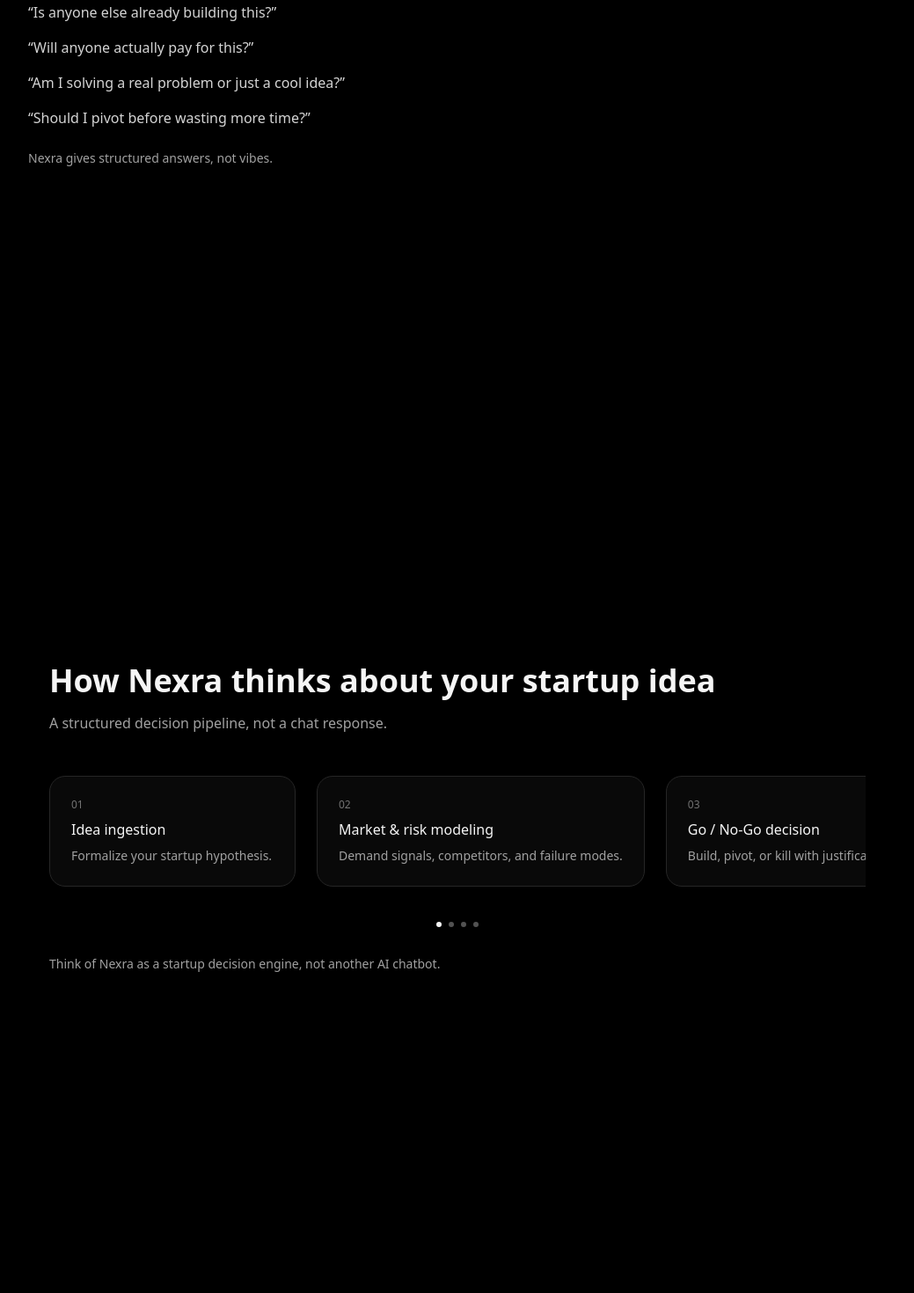
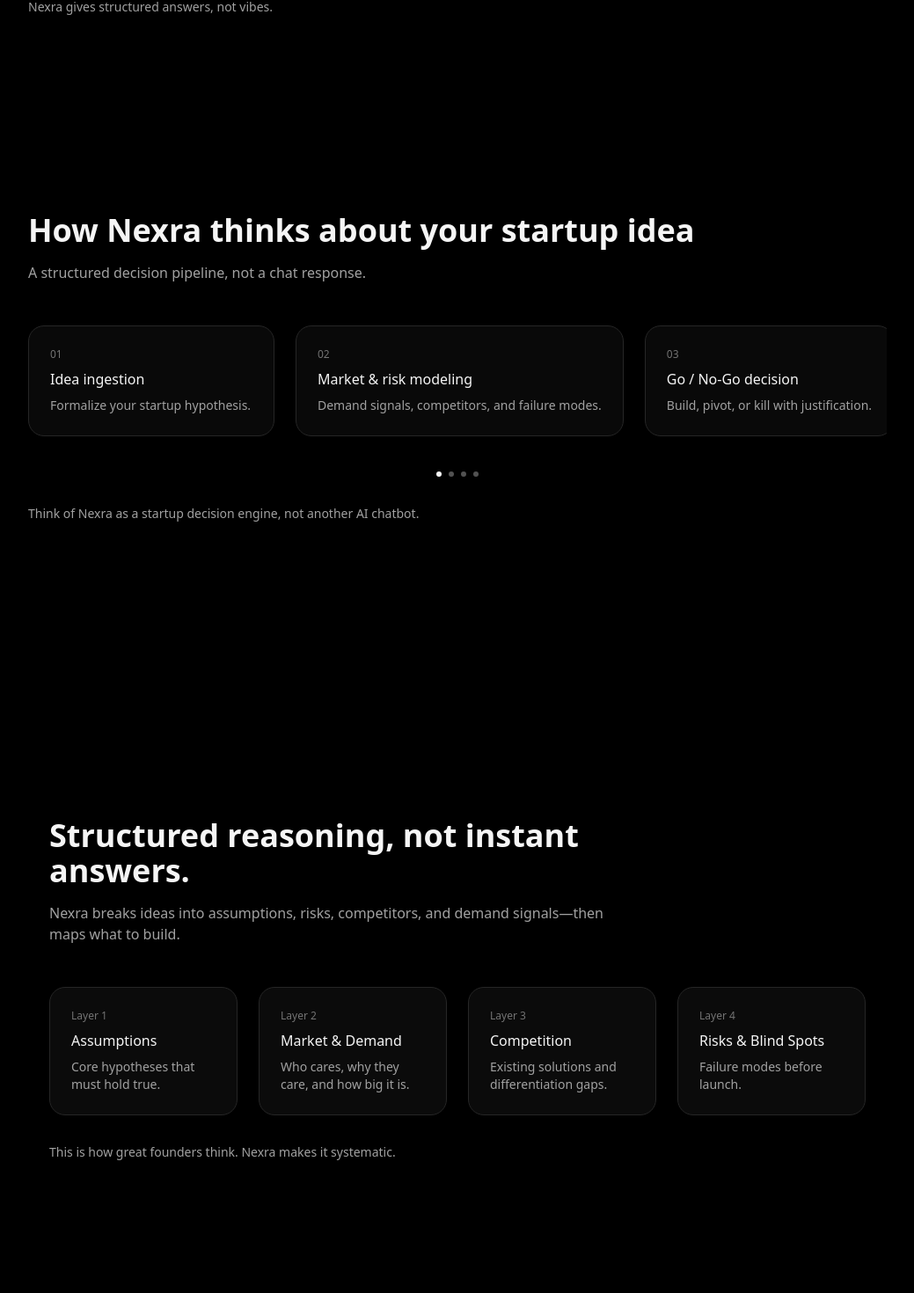
Before and after one commit to annuk123/nexra, a Next.js app: page / in a window 1280 px wide. Shown: the part 2574-4044 px from the top of the page at 88% size, without its empty margins (120-1159 px from the left). Built offline with nearby package versions, Linux system fonts and the light colour scheme; no server answers.

Commit message:
improve spacing in several components

```diff
--- a/app/page.tsx
+++ b/app/page.tsx
@@ -41,9 +41,9 @@
       }
     };
   return (
-    <main className=" bg-black text-neutral-100 min-h-screen">
+    <main className=" bg-black text-neutral-100">
       {/* Hero */}
-      <Hero />
+      <Hero  />
       <Section size="md">
         <TimeComparison />
       </Section>
@@ -109,7 +109,7 @@
 
       {/* Feedback */}
           <Section size="md">
-      <span className="text-xs tracking-widest text-neutral-500">
+      <span className="text-xs tracking-widest text-neutral-500 py-7">
         FEEDBACK
       </span>
 
--- a/components/FAQ/FAQ.tsx
+++ b/components/FAQ/FAQ.tsx
@@ -40,7 +40,7 @@
   const [feedbackOpen, setFeedbackOpen] = useState(false);
 
   return (
-    <section className="max-w-3xl mx-auto px-6 py-32">
+    <section >
       <span className="text-xs tracking-widest text-neutral-500">
         FAQ
       </span>
--- a/components/How-Nexra-Thinks/how-think.tsx
+++ b/components/How-Nexra-Thinks/how-think.tsx
@@ -16,7 +16,7 @@
 
 
   return (
-    <Section>
+    <div>
       <h2 className="text-3xl sm:text-4xl font-semibold max-w-3xl">
         How Nexra thinks about your startup idea
       </h2>
@@ -54,7 +54,7 @@
       <p className="mt-8 text-sm text-neutral-400 max-w-xl">
         Think of Nexra as a startup decision engine, not another AI chatbot.
       </p>
-    </Section>
+    </div>
   );
 }
 
--- a/components/TimeSavedCalculater/TimeSavedCaluclater.tsx
+++ b/components/TimeSavedCalculater/TimeSavedCaluclater.tsx
@@ -10,7 +10,7 @@
 
   return (
 
-    <div className="p-8 bg-neutral-950 border border-neutral-800 rounded-2xl">
+    <div className=" bg-neutral-950 border border-neutral-800 rounded-2xl">
 
       <h2 className="text-2xl sm:text-3xl font-semibold text-neutral-100">
         How much time do you usually waste before realizing an idea won’t work?
--- a/components/how-analyzes/how-analyze.tsx
+++ b/components/how-analyzes/how-analyze.tsx
@@ -3,7 +3,7 @@
 
 export default function HowAnalyze() {
   return (
-      <Section>
+      <div>
       <h2 className="text-3xl sm:text-4xl font-semibold max-w-3xl">
         See how Nexra analyzes a real startup idea
       </h2>
@@ -75,6 +75,6 @@
         </div>
 
       </div>
-    </Section>
+    </div>
   );
 }
--- a/design-system/layout/Section.tsx
+++ b/design-system/layout/Section.tsx
@@ -18,8 +18,8 @@
       className={`
         ${sizes[size]}
         mx-auto
-        px-4 sm:px-6 min-h-screen
-        ${hero ? "pt-24 sm:pt-28 lg:pt-32" : "py-8 sm:py-12 lg:py-16"}
+        px-4 sm:px-6
+        ${hero ? "min-h-screen pt-24 sm:pt-28 lg:pt-32" : "py-20 sm:py-28"}
       `}
     >
       {children}
```
